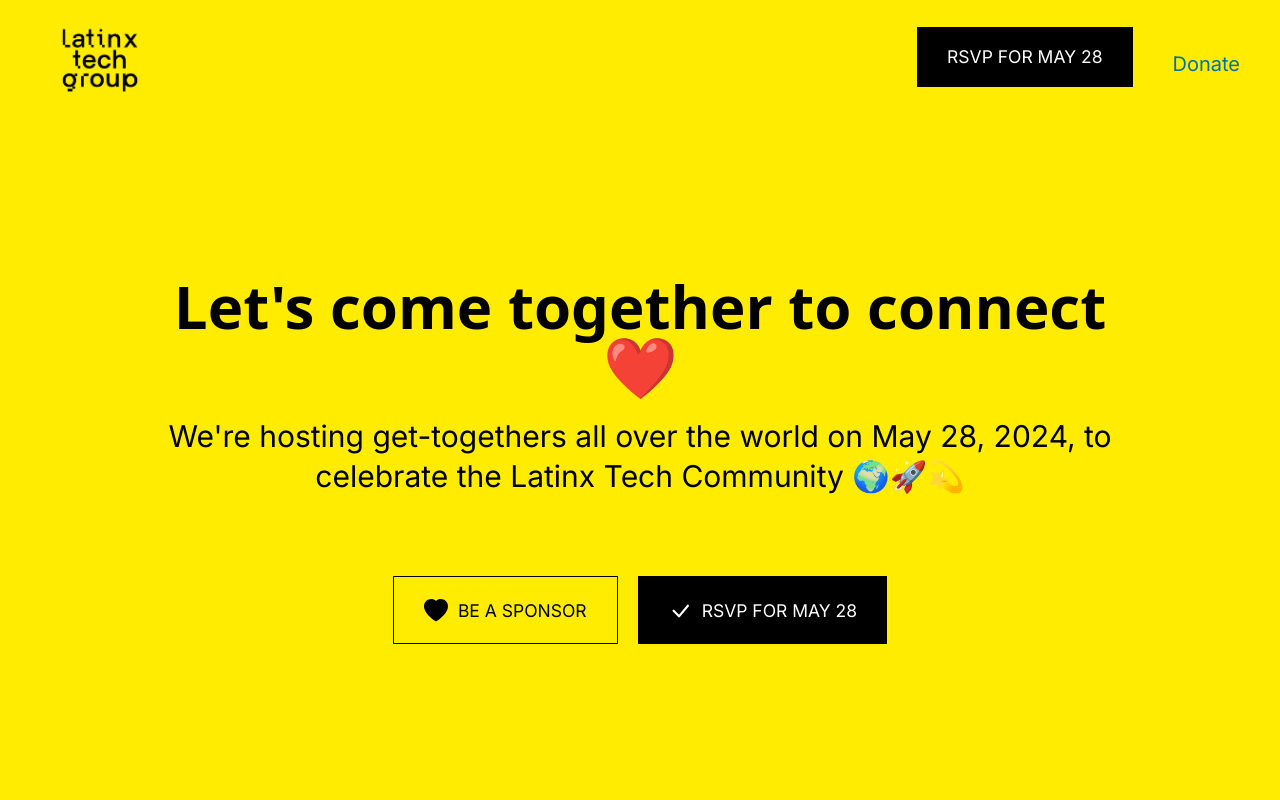
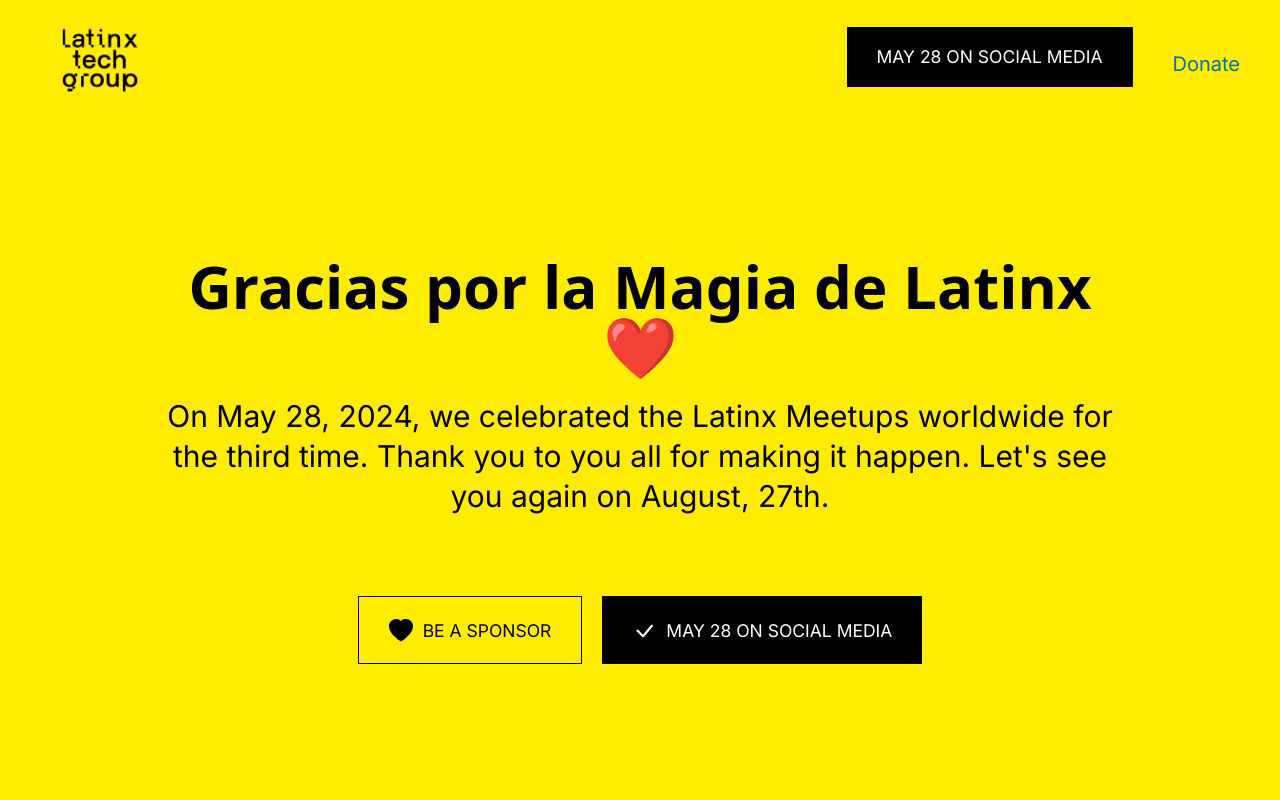
Before and after one commit to latinx-familia/latinx-meetups, a Next.js app: page / in a window 1280 px wide. Shown: the top 800 px of the page. Built offline with nearby package versions, Linux system fonts and the light colour scheme.

Commit message:
texts and cac changed

```diff
--- a/src/app/page.js
+++ b/src/app/page.js
@@ -3,11 +3,11 @@
 import ContactForm from '@/components/ContactForm'
 
 const hero = {
-  title: 'Let\'s come together to connect ❤️',
-  description: 'We\'re hosting get-togethers all over the world on May 28, 2024, to celebrate the Latinx Tech Community 🌍🚀💫',
+  title: 'Gracias por la Magia de Latinx ❤️',
+  description: 'On May 28, 2024, we celebrated the Latinx Meetups worldwide for the third time. Thank you to you all for making it happen. Let\'s see you again on August, 27th.',
   buttons: [
     { label: 'BE A SPONSOR', href: 'https://forms.gle/S6GjZFbeLUUGkBJu5', title: 'Sponsor Lantinx Community', isButton: 'true', icon: 'heart', isOutline: true, newWindow: true },
-    { label: 'RSVP FOR MAY 28', href: 'https://app.getriver.io/latinx', title: 'Latinx Meetup May 28, 2024 ', isButton: 'true', icon: 'check', newWindow: true },
+    { label: 'MAY 28 ON SOCIAL MEDIA', href: 'https://www.linkedin.com/search/results/content/?keywords=latinx&mentionsOrganization=%5B%2288964791%22%5D&origin=FACETED_SEARCH&sid=9N2&sortBy=%22date_posted%22', title: 'Latinx Meetup May 28, 2024 ', isButton: 'true', icon: 'check', newWindow: true },
   ],
 };
 
@@ -37,7 +37,7 @@
     description: ['The magic of attending a Latinx meetup is that people come together to listen, connect, and grow. No one wants to impress anyone. Not needing to pitch is the ultimate flex.', 'Latinx founders supporting each other to thrive.'],
     buttons: [
       { label: 'BE A SPONSOR', href: 'https://forms.gle/S6GjZFbeLUUGkBJu5', title: 'Sponsor Lantinx Community', isButton: 'true', icon: 'heart', isOutline: true, newWindow: true },
-      { label: 'RSVP FOR MAY 28', href: 'https://app.getriver.io/latinx', title: 'Latinx Meetup May 28, 2024 ', isButton: 'true', icon: 'check', newWindow: true },
+      { label: 'MAY 28 ON SOCIAL MEDIA', href: 'https://www.linkedin.com/search/results/content/?keywords=latinx&mentionsOrganization=%5B%2288964791%22%5D&origin=FACETED_SEARCH&sid=9N2&sortBy=%22date_posted%22', title: 'Latinx Meetup May 28, 2024 ', isButton: 'true', icon: 'check', newWindow: true },
     ],
   },
 };
@@ -59,7 +59,7 @@
     des: '',
     buttons: [
       { label: 'BE A SPONSOR', href: 'https://forms.gle/S6GjZFbeLUUGkBJu5', title: 'Sponsor Lantinx Community', isButton: 'true', icon: 'heart', isOutline: true, newWindow: true },
-      { label: 'RSVP FOR MAY 28', href: 'https://app.getriver.io/latinx', title: 'Latinx Meetup May 28, 2024 ', isButton: 'true', icon: 'check', newWindow: true },
+      { label: 'MAY 28 ON SOCIAL MEDIA', href: 'https://www.linkedin.com/search/results/content/?keywords=latinx&mentionsOrganization=%5B%2288964791%22%5D&origin=FACETED_SEARCH&sid=9N2&sortBy=%22date_posted%22', title: 'Latinx Meetup May 28, 2024 ', isButton: 'true', icon: 'check', newWindow: true },
     ],
   },
 };
--- a/src/components/Header.js
+++ b/src/components/Header.js
@@ -47,7 +47,7 @@
                         )}
                         {showHeaderWhatsAppLink && (
                             <li className="mt-1.5">
-                                <Link label="RSVP FOR MAY 28" icon="check" href="https://app.getriver.io/latinx" title="Latinx Meetup May 28, 2024 " isButton={true} newWindow={true} labelClassName="hidden md:inline-block" iconClassName="md:hidden" />
+                                <Link label="MAY 28 ON SOCIAL MEDIA" icon="check" href="https://www.linkedin.com/search/results/content/?keywords=latinx&mentionsOrganization=%5B%2288964791%22%5D&origin=FACETED_SEARCH&sid=9N2&sortBy=%22date_posted%22" title="Latinx Meetup May 28, 2024 " isButton={true} newWindow={true} labelClassName="hidden md:inline-block" iconClassName="md:hidden" />
                             </li>
                         )}
                         <li className="md:order-1">
```
